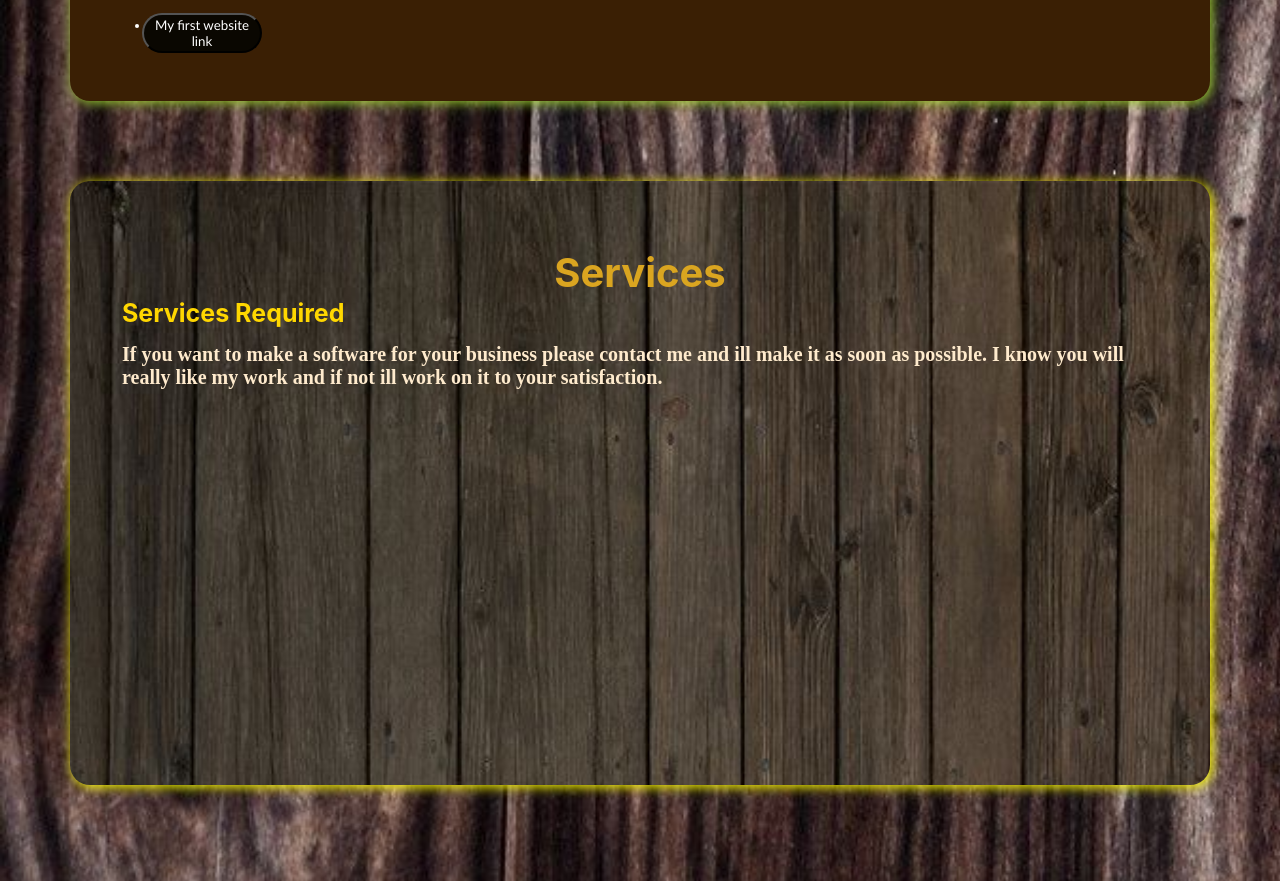
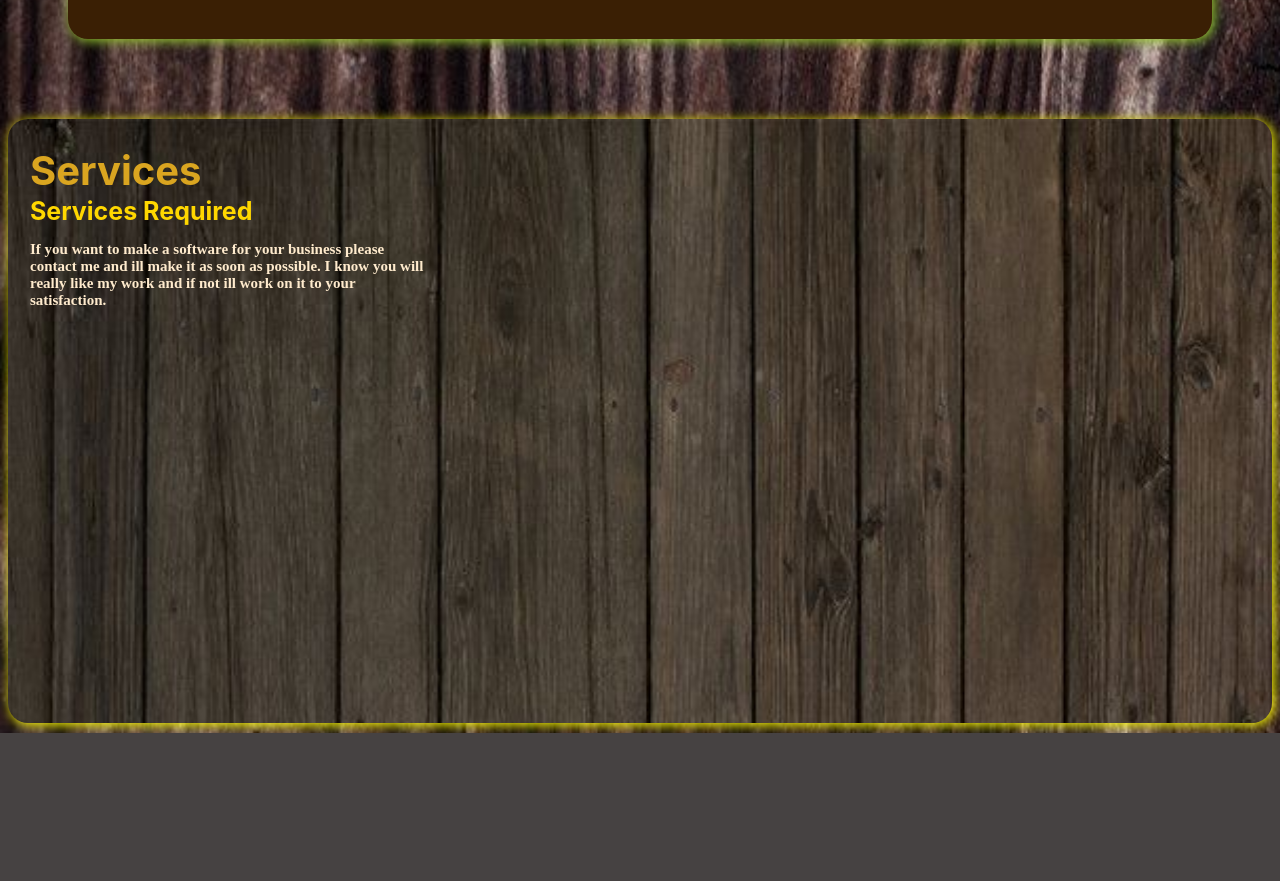
Before and after one commit to REAGAN2020/Portfolio, a plain HTML site: page index.html in a window 1280 px wide. Shown: the part 1816-2697 px from the top of the page. After the commit the page ends 2549 px from the top, so only its background shows below. Drawn offline with Linux system fonts and the light colour scheme; a web font is replaced by a local one.

Commit message:
change margin in css

```diff
--- a/styles.css
+++ b/styles.css
@@ -1,8 +1,8 @@
 body{
     background-color:rgb(70, 66, 66);
     color: blanchedalmond;
-    margin: 30px;
-    padding: 40px;
+    /* margin: 30px; */
+    /* padding: 40px; */
     background-image: url(images/1920x1280\ wood\ desktop\ background\ wallpaper\ hd.jpeg);
     background-repeat: no-repeat;
     background-size: cover;
@@ -114,10 +114,11 @@ button:active{
    .about-container{
 
     padding:20px;
+    margin: 60px;
     background-color: rgb(58, 31, 4);
     border-radius: 20px;
     box-shadow: 2px 2px 12px red;
-    margin: -7% auto 20px auto;
+    /* margin: -7% auto 20px auto; */
     position: relative;
     margin-top: 70px;
     display: flex;
@@ -159,6 +160,7 @@ button:active{
    }
    .projects{
     padding: 2px;
+    margin: 60px;
     background-color: rgb(58, 31, 4);
     border-radius: 20px;
     box-shadow: 2px 2px 12px yellowgreen;
@@ -217,8 +219,8 @@ a{
     border-radius: 20px;
     box-shadow: 2px 2px 12px yellow ;
     position: relative;
-    margin-top: 80px;
-    margin-bottom:80px;
+    margin-top: 10px;
+    margin-bottom:10px;
     display: flex;
 
 
@@ -226,7 +228,6 @@ a{
 .services-text p:nth-child(1){
    font-weight: bold;
    margin: auto;
-   text-align: center;
    color:goldenrod ;
    font-size: 40px;
    line-height:20px;
@@ -241,12 +242,13 @@ a{
  }
  .services-text p:nth-child(3){
     font-weight: bold;
-    font-size: 20px ;
+    font-size: 15px ;
+    width: 400px;
  }
  .services-text{
      /* width: 600px; */
-     margin: 50px;
-     padding-top: 30px;
+     margin: 20px;
+     padding-top: 20px;
  }
  .box-1,.box-2,.box-3{
      width: 300;
```
